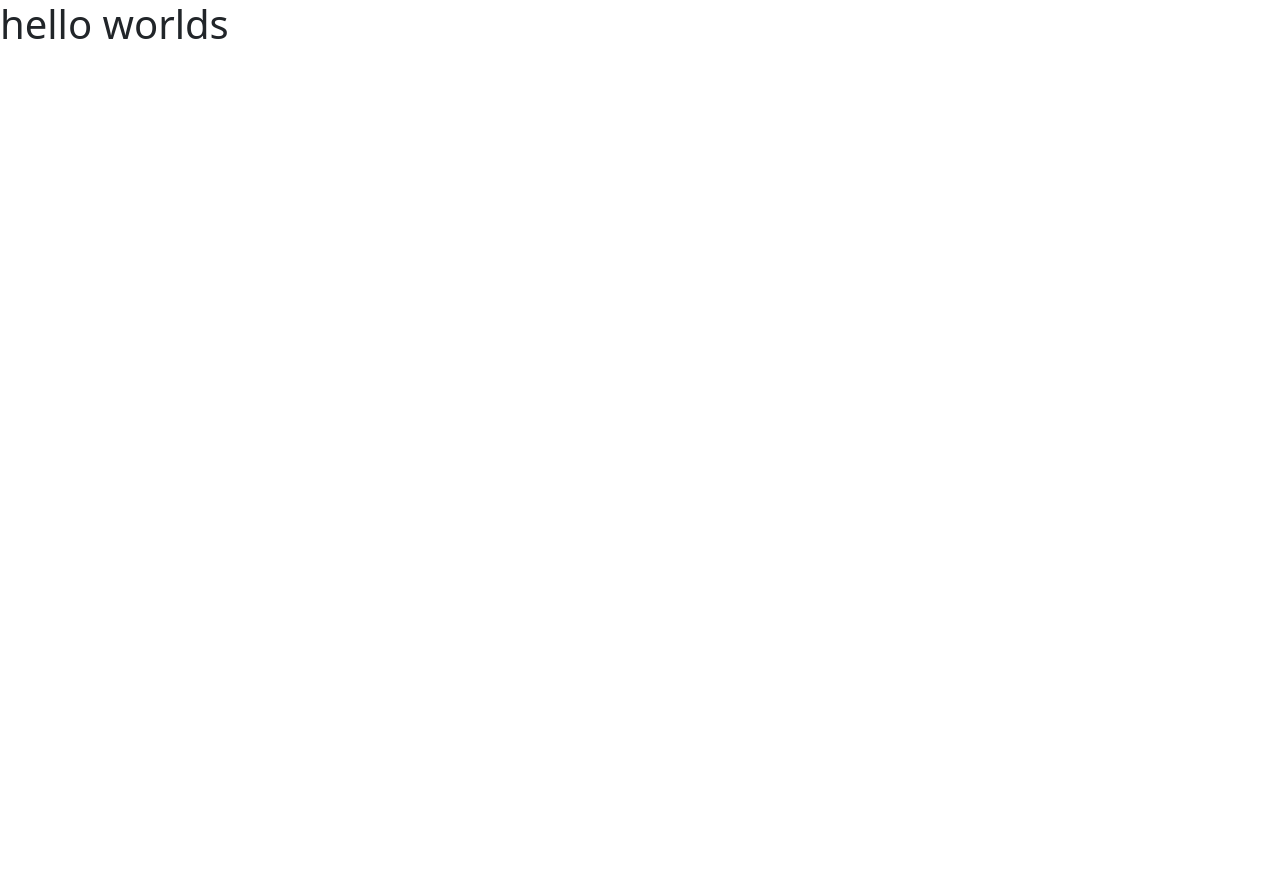
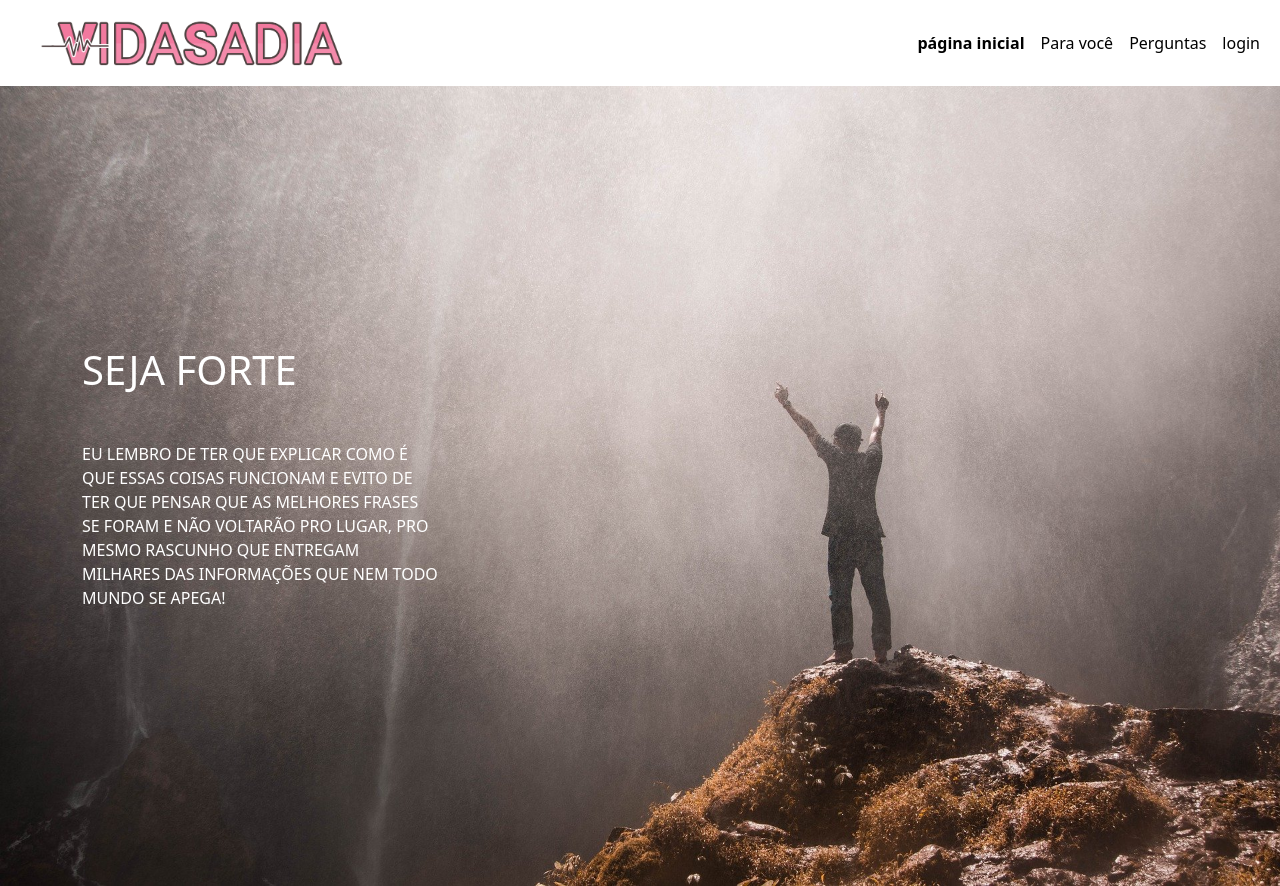
Before and after one commit to luistqs/vidasadia, a plain HTML site: page index.html in a window 1280 px wide. Before the commit the page ends 800 px from the top, so only its background shows below. Drawn offline with nearby package versions, Linux system fonts and the light colour scheme.

Commit message:
LOGO adicionada e Banner principal

```diff
--- a/index.html
+++ b/index.html
@@ -7,10 +7,58 @@
     <link href="https://cdn.jsdelivr.net/npm/bootstrap@5.1.1/dist/css/bootstrap.min.css" rel="stylesheet" integrity="sha384-F3w7mX95PdgyTmZZMECAngseQB83DfGTowi0iMjiWaeVhAn4FJkqJByhZMI3AhiU" crossorigin="anonymous">
     <script src="https://cdn.jsdelivr.net/npm/@popperjs/core@2.9.3/dist/umd/popper.min.js" integrity="sha384-W8fXfP3gkOKtndU4JGtKDvXbO53Wy8SZCQHczT5FMiiqmQfUpWbYdTil/SxwZgAN" crossorigin="anonymous"></script>
 <script src="https://cdn.jsdelivr.net/npm/bootstrap@5.1.1/dist/js/bootstrap.min.js" integrity="sha384-skAcpIdS7UcVUC05LJ9Dxay8AXcDYfBJqt1CJ85S/CFujBsIzCIv+l9liuYLaMQ/" crossorigin="anonymous"></script>
-
+<style>
+    *{
+        margin: 0;
+        padding: 0;
+    }
+    html, body{
+        height:100%;
+    }
+    #banner{
+        background: url(./img/background.jpg)  no-repeat center 100%;
+        background-size: cover;
+    }
+</style>
     <title>Vidasadia</title>
 </head>
 <body>
-    <h1>hello worlds</h1>
+    <!--início menu-->
+    <div id="menu">
+        <div class="navbar navbar-expand-lg navbar-white">
+            <div class="container-fluid">
+                <a href="#" class="navbar-brand p-0 m-0">
+                    <img src="./img/logo.png" style="height:70px"/>
+                </a>
+                    <div class="collapse navbar-collapse justify-content-end" id="menu">
+                        <ul class="navbar-nav">
+                            <li class="nav-link text-black fw-bold">
+                                página inicial
+                            </li>
+                            <li class="nav-link text-black">
+                                Para você
+                            </li>
+                            <li class="nav-link text-black">
+                                Perguntas
+                            </li>
+                            <li class="nav-link text-black">
+                                login
+                            </li>
+                        </ul>
+                    </div>
+                </div>
+            </div>
+    </div>
+    <!--fim menu-->
+    <div id="banner" class="h-100">
+        <div class="container h-100 text-white">
+            <div class="row h-100">
+                <div class="col-4 align-self-center">
+                    <h1 class="mb-5">SEJA FORTE</h1>
+                    <p>EU LEMBRO DE TER QUE EXPLICAR COMO É QUE ESSAS COISAS FUNCIONAM E EVITO DE TER QUE PENSAR QUE AS MELHORES FRASES SE FORAM E NÃO VOLTARÃO PRO LUGAR, PRO MESMO RASCUNHO QUE ENTREGAM MILHARES DAS INFORMAÇÕES QUE NEM TODO MUNDO SE APEGA!</p>
+                </div>
+            </div>
+        </div>
+    </div>
 </body>
 </html>
```
